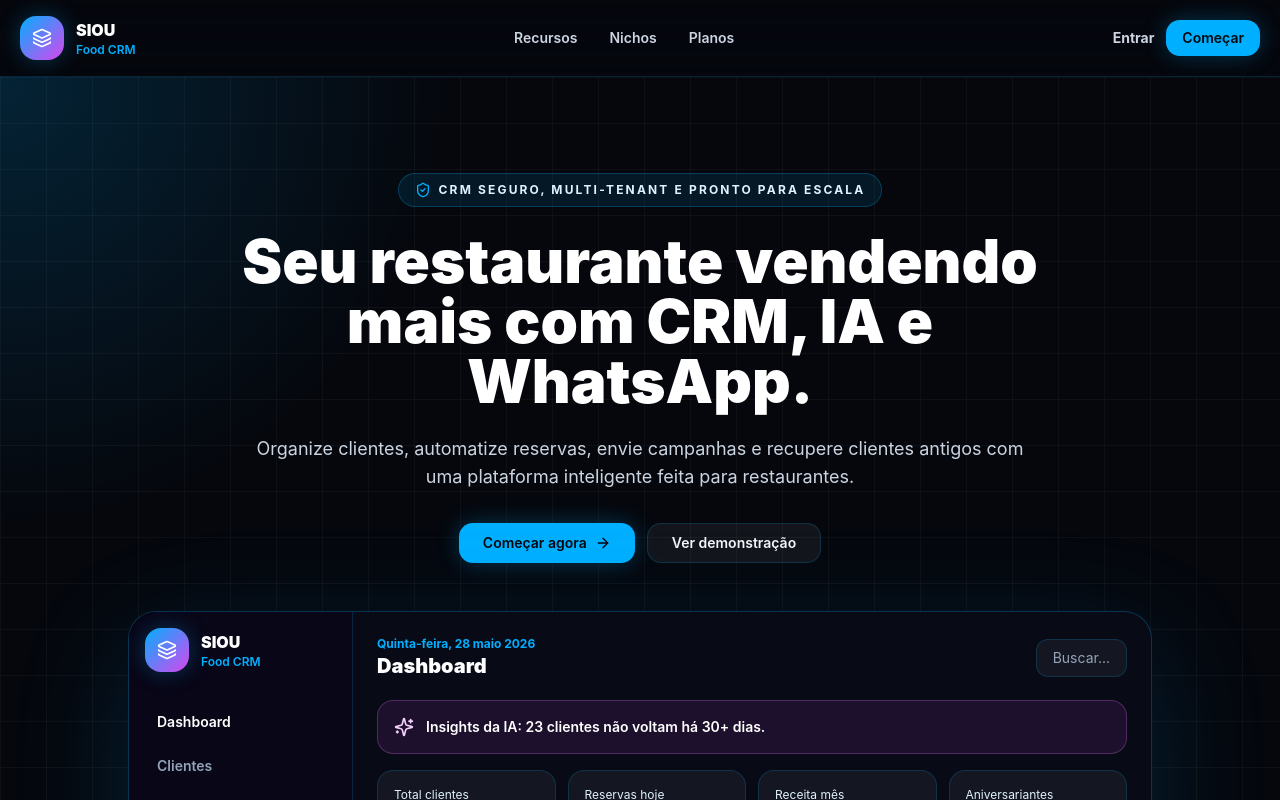
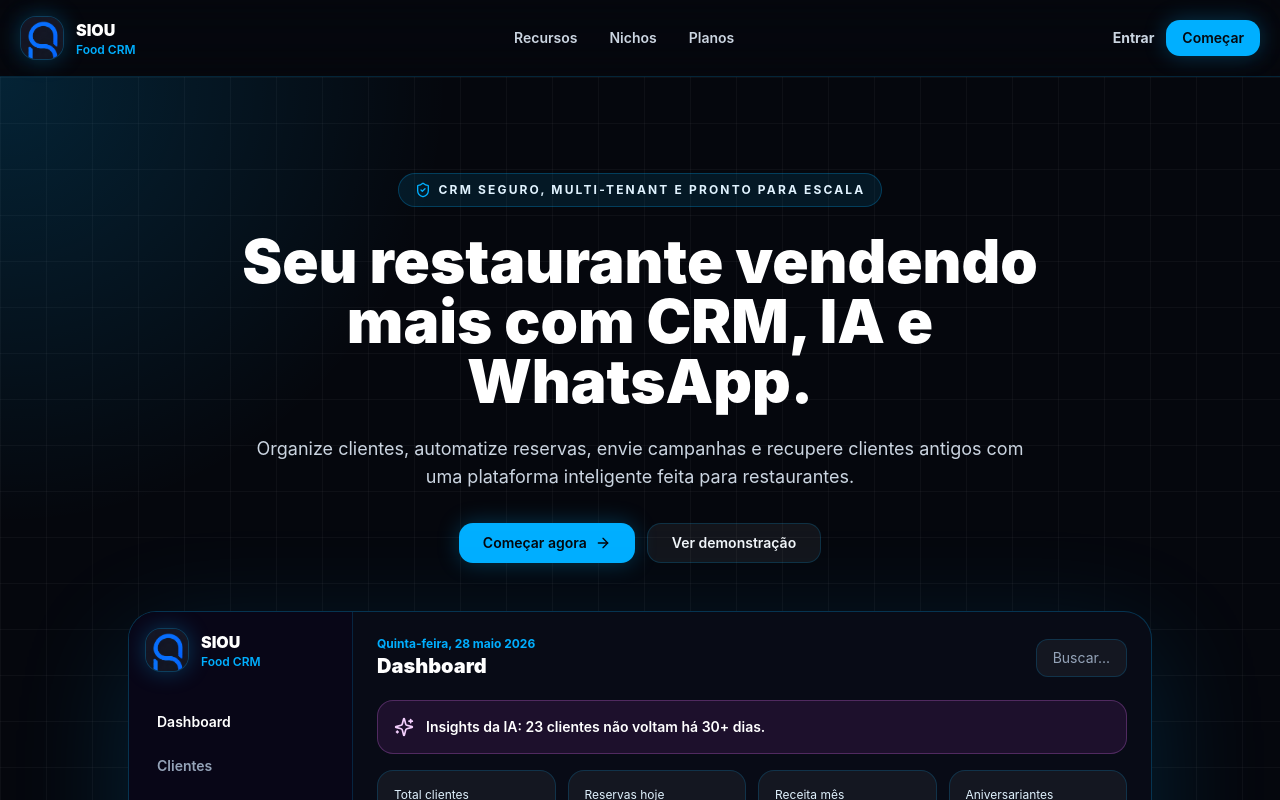
Before and after one commit to contatowiit-hash/SIOUCRM, a React (Vite) app: page / in a window 1280 px wide. Shown: the top 800 px of the page. Built offline with nearby package versions, Linux system fonts and the light colour scheme; no server answers.

Commit message:
Atualiza logo visual do SIOU

```diff
--- a/index.html
+++ b/index.html
@@ -7,6 +7,8 @@
       name="description"
       content="SIOU: CRM inteligente para restaurantes com WhatsApp, IA, reservas, campanhas e fidelização."
     />
+    <link rel="icon" type="image/png" href="/siou-logo.png" />
+    <link rel="apple-touch-icon" href="/siou-logo.png" />
     <title>SIOU</title>
   </head>
   <body>
--- a/src/components/ui/AppLogo.tsx
+++ b/src/components/ui/AppLogo.tsx
@@ -1,10 +1,10 @@
-import { Layers3 } from 'lucide-react';
 import { Link } from 'react-router-dom';
+import siouLogo from '../../assets/siou-logo.png';
 
 export const AppLogo = ({ to = '/' }: { to?: string }) => (
   <Link to={to} className="flex items-center gap-3">
-    <span className="grid h-11 w-11 place-items-center rounded-2xl bg-gradient-to-br from-neon to-fuchsia-500 shadow-button">
-      <Layers3 className="h-5 w-5 text-white" aria-hidden="true" />
+    <span className="grid h-11 w-11 place-items-center overflow-hidden rounded-2xl border border-neon/25 bg-[#111827] shadow-button">
+      <img src={siouLogo} alt="" className="h-full w-full object-contain" aria-hidden="true" />
     </span>
     <span className="leading-tight">
       <span className="block text-base font-black text-white">SIOU</span>
```
Also changed, not shown: public/siou-logo.png (added), src/assets/siou-logo.png (added).
